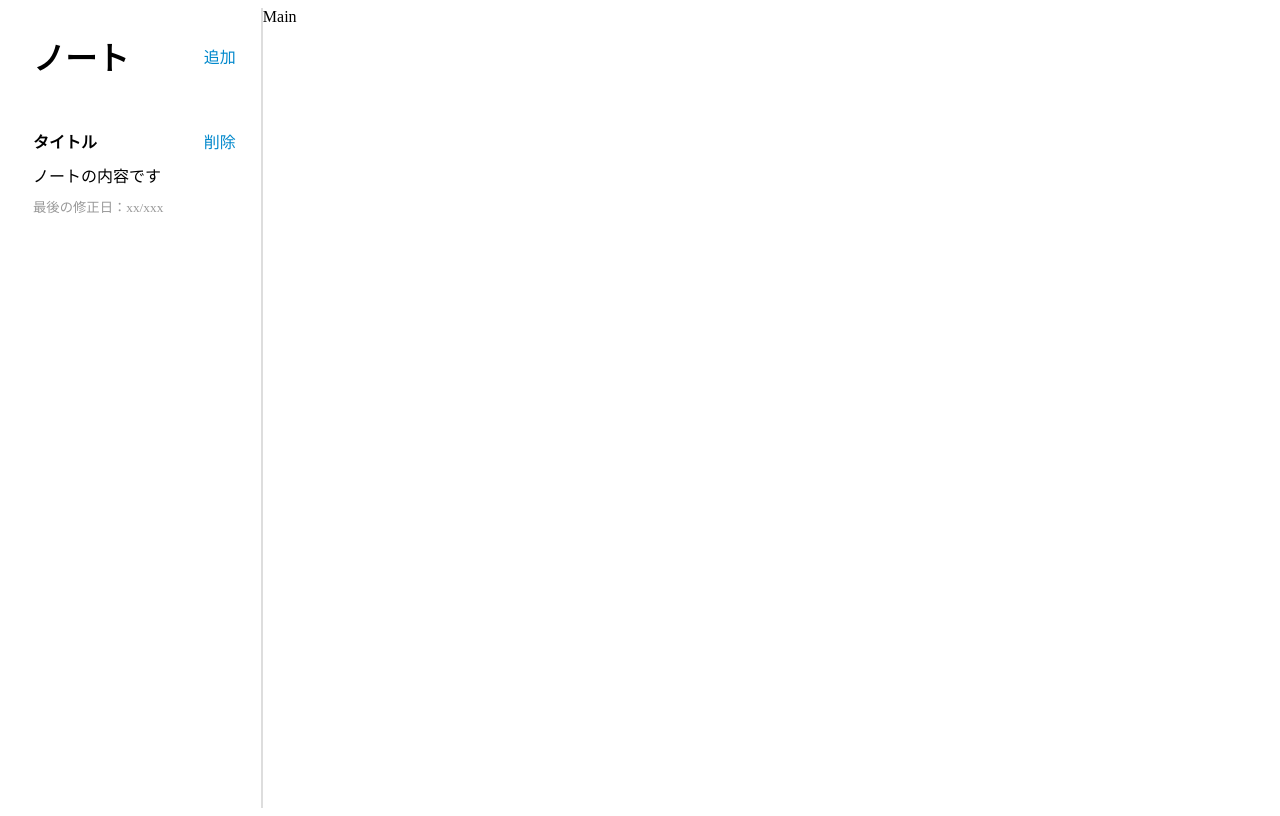
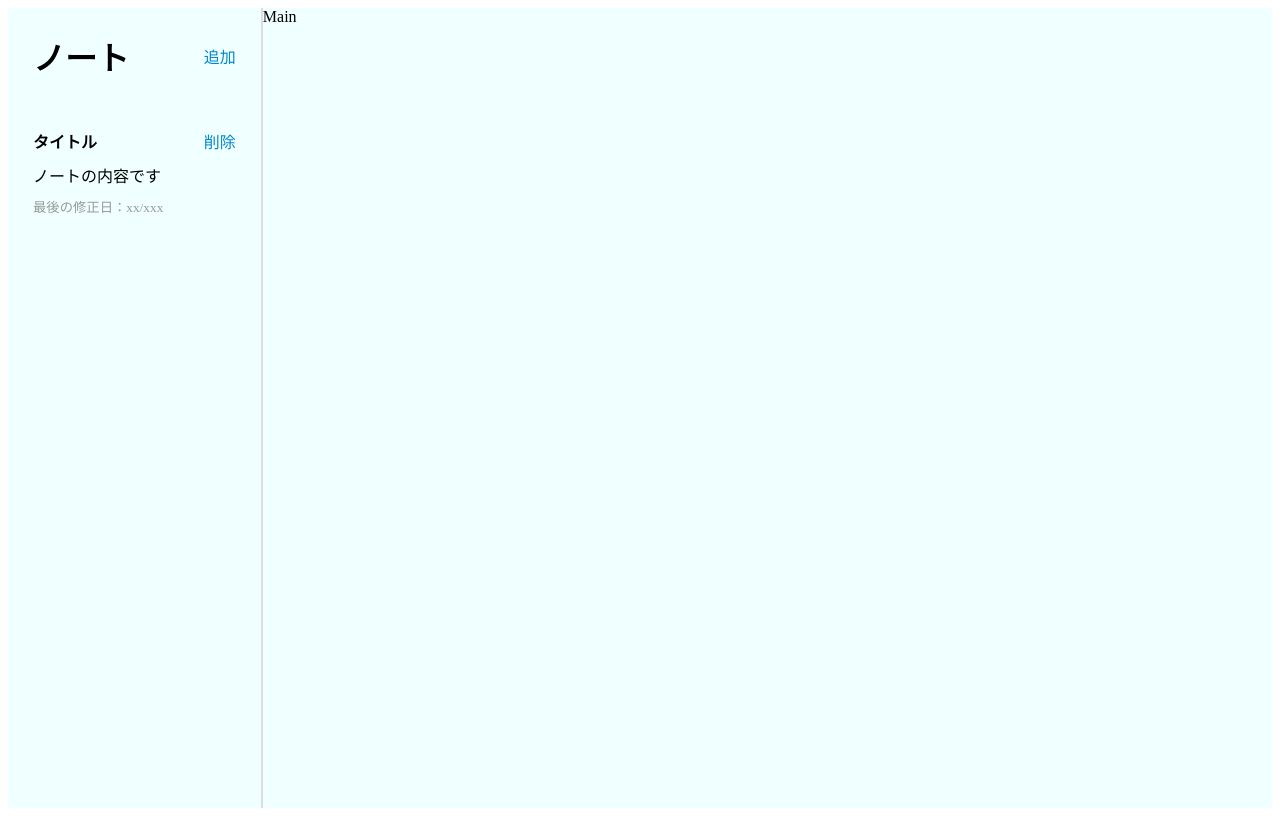
Before and after one commit to umedanaoyuki/react-noteTaking-App, a React (Vite) app: page / in a window 1280 px wide. Built offline with nearby package versions, Linux system fonts and the light colour scheme.

Commit message:
背景色変更

```diff
--- a/src/index.css
+++ b/src/index.css
@@ -4,4 +4,5 @@
   overflow: hidden;
   font-size: 16px;
   display: flex;
+  background-color: azure;
 }
```
